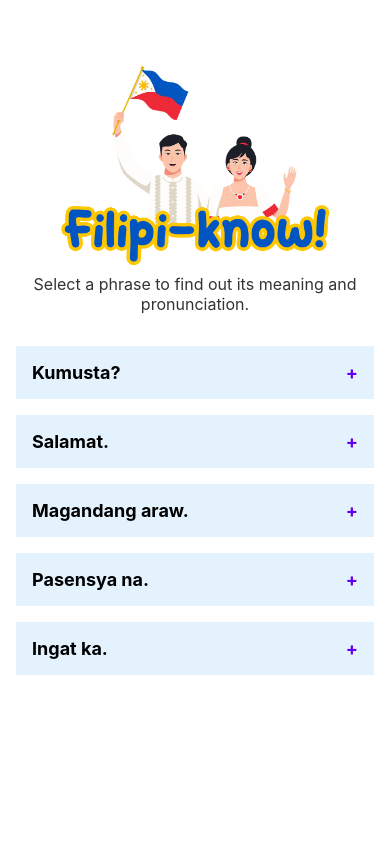
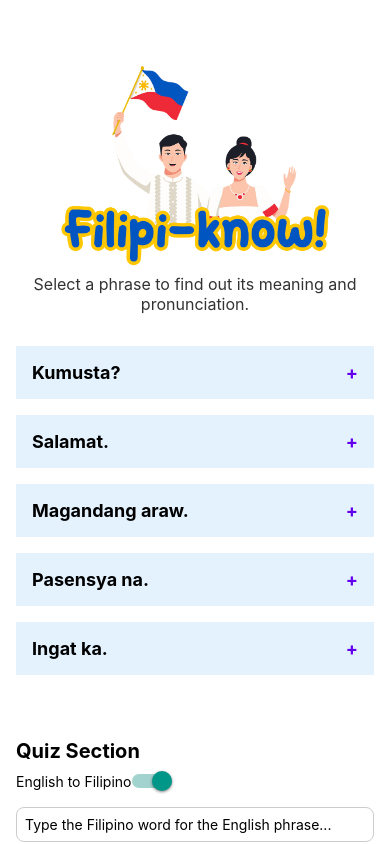
Before and after one commit to 21remM/A1TranslateApp, a React Native app: screen / in a window 390 px wide. Built offline with nearby package versions, Linux system fonts and the light colour scheme.

Commit message:
Created quiz section.

```diff
--- a/App.js
+++ b/App.js
@@ -5,6 +5,8 @@ import {
   Image,
   TouchableOpacity,
   ScrollView,
+  Switch,
+  TextInput,
 } from "react-native";
 import React, { useState } from "react";
 
@@ -49,6 +51,26 @@ export default function App() {
 
   const togglePhrase = (index) => {
     setExpandedPhraseIndex(expandedPhraseIndex === index ? null : index);
+  };
+
+  // state to manage quiz answer and feedback
+  const [isEnglishToFilipino, setIsEnglishToFilipino] = useState(true);
+  const [quizAnswer, setQuizAnswer] = useState("");
+  const [quizFeedback, setQuizFeedback] = useState("");
+
+  // quiz answer validation
+  const checkAnswer = () => {
+    const correctAnswer = isEnglishToFilipino
+      ? phrases.find(
+          (p) => p.meaning.toLowerCase() === quizAnswer.toLowerCase()
+        )
+      : phrases.find((p) => p.word.toLowerCase() === quizAnswer.toLowerCase());
+
+    if (correctAnswer) {
+      setQuizFeedback("Correct!");
+    } else {
+      setQuizFeedback("Incorrect! Try again.");
+    }
   };
 
   return (
@@ -97,6 +119,38 @@ export default function App() {
           </View>
         ))}
       </View>
+
+      {/* Quiz Section */}
+      <View style={styles.quizSection}>
+        <Text style={styles.quizTitle}>Quiz Section</Text>
+        <View style={styles.switchRow}>
+          <Text>
+            {isEnglishToFilipino
+              ? "English to Filipino"
+              : "Filipino to English"}
+          </Text>
+          <Switch
+            value={isEnglishToFilipino}
+            onValueChange={(value) => setIsEnglishToFilipino(value)}
+          />
+        </View>
+        <TextInput
+          style={styles.input}
+          placeholder={
+            isEnglishToFilipino
+              ? "Type the Filipino word for the English phrase..."
+              : "Type the English word for the Filipino phrase..."
+          }
+          onChangeText={(text) => setQuizAnswer(text)}
+          value={quizAnswer}
+        />
+        <TouchableOpacity style={styles.button} onPress={checkAnswer}>
+          <Text style={styles.buttonText}>Submit</Text>
+        </TouchableOpacity>
+        {quizFeedback ? (
+          <Text style={styles.feedback}>{quizFeedback}</Text>
+        ) : null}
+      </View>
     </ScrollView>
   );
 }
@@ -142,4 +196,54 @@ const styles = StyleSheet.create({
     fontWeight: "bold",
     color: "#6200EE",
   },
+  details: {
+    padding: 16,
+    backgroundColor: "#EDE7F6",
+  },
+  detailsText: {
+    fontSize: 16,
+    marginBottom: 8,
+  },
+  label: {
+    fontWeight: "bold",
+  },
+  quizSection: {
+    padding: 16,
+    backgroundColor: "#fff",
+    borderRadius: 8,
+    elevation: 2,
+    marginTop: 16,
+  },
+  quizTitle: {
+    fontSize: 20,
+    fontWeight: "bold",
+    marginBottom: 8,
+  },
+  switchRow: {
+    flexDirection: "row",
+    alignItems: "center",
+    marginBottom: 16,
+  },
+  input: {
+    borderWidth: 1,
+    borderColor: "#ccc",
+    borderRadius: 8,
+    padding: 8,
+    marginBottom: 8,
+  },
+  button: {
+    backgroundColor: "#6200EE",
+    padding: 12,
+    borderRadius: 8,
+    alignItems: "center",
+  },
+  buttonText: {
+    color: "#fff",
+    fontWeight: "bold",
+  },
+  feedback: {
+    marginTop: 8,
+    fontSize: 16,
+    color: "#00796B",
+  },
 });
```
